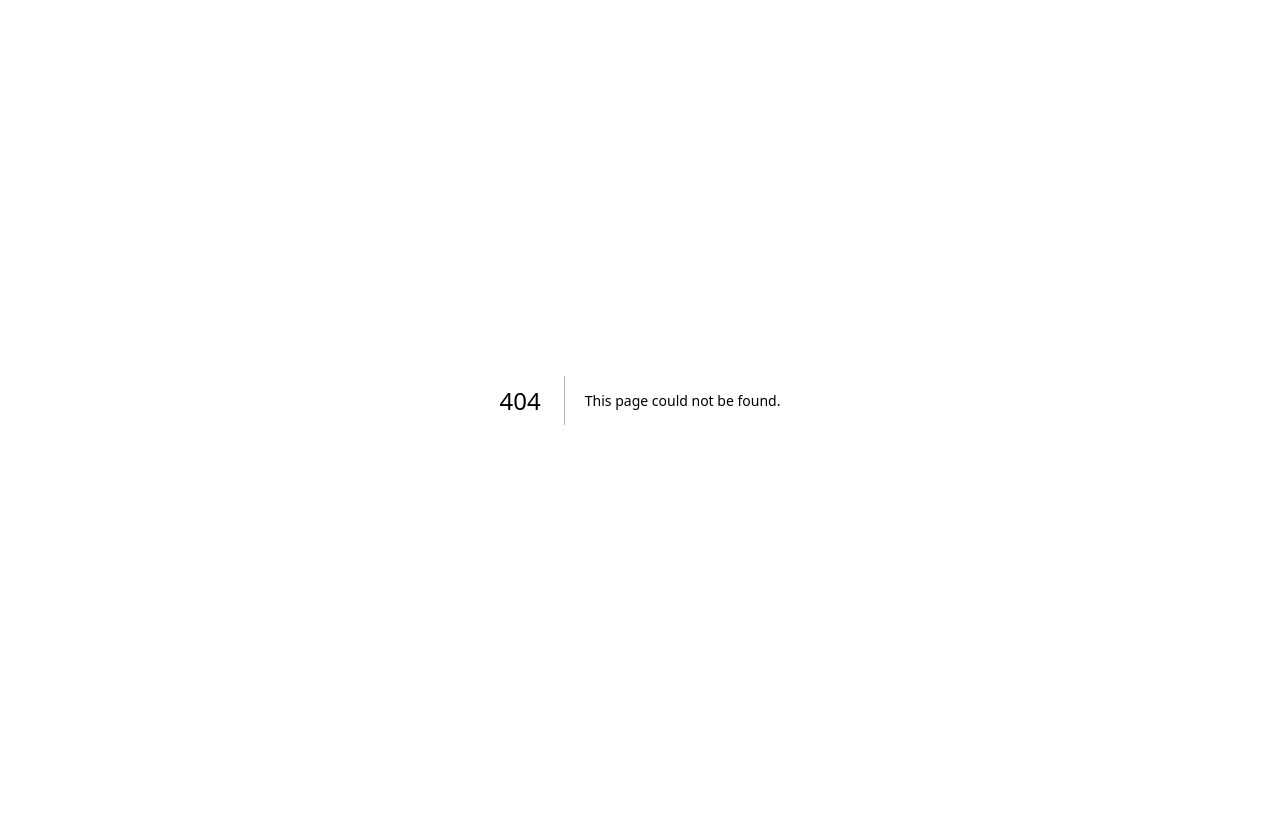
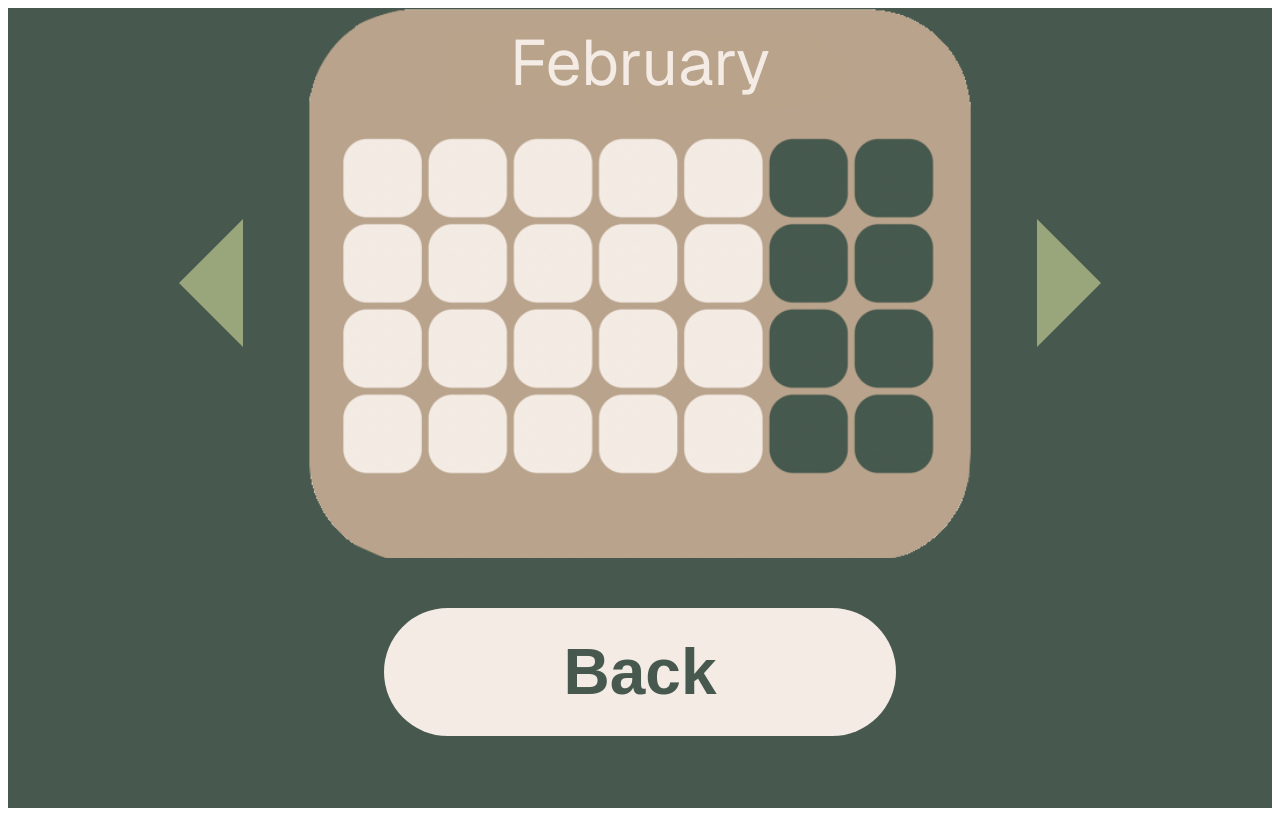
Before and after one commit to pathirny/HarvestHub, a Next.js app in the folder harvesthub/: page /Calendar/1 in a window 1280 px wide. Before the commit this address had no page. Built offline with nearby package versions, Linux system fonts and the light colour scheme.

Commit message:
month pages

```diff
--- /dev/null
+++ b/harvesthub/app/Calendar/[month]/page.tsx
@@ -0,0 +1,22 @@
+import Header from "@/components/Header"
+import Link from "next/link"
+import BackButton from "@/components/BackButton"
+
+export default function Month({ params }){
+
+    const months = ['January', 'February', 'March', 'April', 'May', 'June', 'July', 'August', 'Septmeber', 'October', 'November', 'December']
+   const nxt = +params.month === 12 ? 0 : +params.month + 1
+
+return(<>
+<div id="calendar-pg-container" >
+<Header />
+<div id="month-nav-container">
+    <Link href={`./${+params.month - 1}`}><div id="prv-mnth-bttn"></div></Link>
+    <div className="month br-wht header-month" id="january"><p>{months[params.month]}</p></div>
+    <Link href={`./${nxt}`} ><div id="next-mnth-bttn"></div></Link>
+ </div>
+<Link href='/Calendar'><BackButton/></Link>
+</div>
+ </>
+ )
+}
--- a/harvesthub/app/calendar/calendar.css
+++ b/harvesthub/app/calendar/calendar.css
@@ -4,6 +4,10 @@
     --brown-color: #B9A48C;
     --white-cream-color: #F3EBE4;
   }
+
+a{
+    text-decoration: none;
+}
 
 #calendar-background{
 background-color: var(--dark-green-color);
@@ -31,14 +35,81 @@ background-color: var(--dark-green-color);
 
 .br-wht{
     background-image: URL("./assets/br-month.png");
-    background-size: contain;
+    background-size: cover;
     background-repeat: no-repeat;
     color: var(--white-cream-color);
 }
 
 .wht-br{
     background-image: URL("./assets/Wht-month.png");
-    background-size: contain;
+    background-size: cover;
     background-repeat: no-repeat;
     color: var(--brown-color);
 }
+
+#month-nav-container{
+    display: flex;
+    flex-direction: row;
+    width: 100%;
+    justify-content: center;
+    gap: 5vw;
+    align-items: center;
+}
+
+.header-month{
+    width: 52vw;
+    height: 43vw;
+    position: relative;
+}
+
+.header-month p{
+    text-align: center;
+    margin-top: 1vw;
+    font-size: 5vw;
+}
+
+#prv-mnth-bttn{
+    width: 0;
+    height: 0;
+    border-top: 5vw solid transparent;
+    border-bottom: 5vw solid transparent;
+    border-right:5vw solid var(--light-green-color);
+    align-self: center;
+}
+
+#next-mnth-bttn{
+    width: 0;
+    height: 0;
+    border-top: 5vw solid transparent;
+    border-bottom: 5vw solid transparent;
+    border-left: 5vw solid var(--light-green-color);
+    align-self: center;
+}
+
+
+#back-btn{
+    background-color: #F3EBE4;
+    color: #47594E;
+    position: fixed;
+    bottom: 5vw;
+    width: 40vw;
+    height: 10vw;
+    border-radius: 5vw;
+    border: none;
+    left: 30vw;
+    right: 30vw;
+    font-weight: bold;
+    font-family: sans-serif;
+    font-size: 5vw;
+    display: flex;
+    flex-direction: row;
+    justify-content:center;
+    gap: 1vw;
+    align-items: center;
+  }
+
+  #calendar-pg-container{
+    background-color: var(--dark-green-color);
+    height: 100vh;
+    width: 100%;
+  }
--- /dev/null
+++ b/harvesthub/components/BackButton.tsx
@@ -0,0 +1,10 @@
+import bckbttn from './assets/bck-bttn.png'
+
+export default function BackButton(){
+
+    return (
+        <>
+          <button id="back-btn">Back</button>
+        </>
+    );
+}
```
Also changed, not shown: harvesthub/app/calendar/page.tsx (+13 -12 lines), harvesthub/components/assets/bckbttn.png (added).
